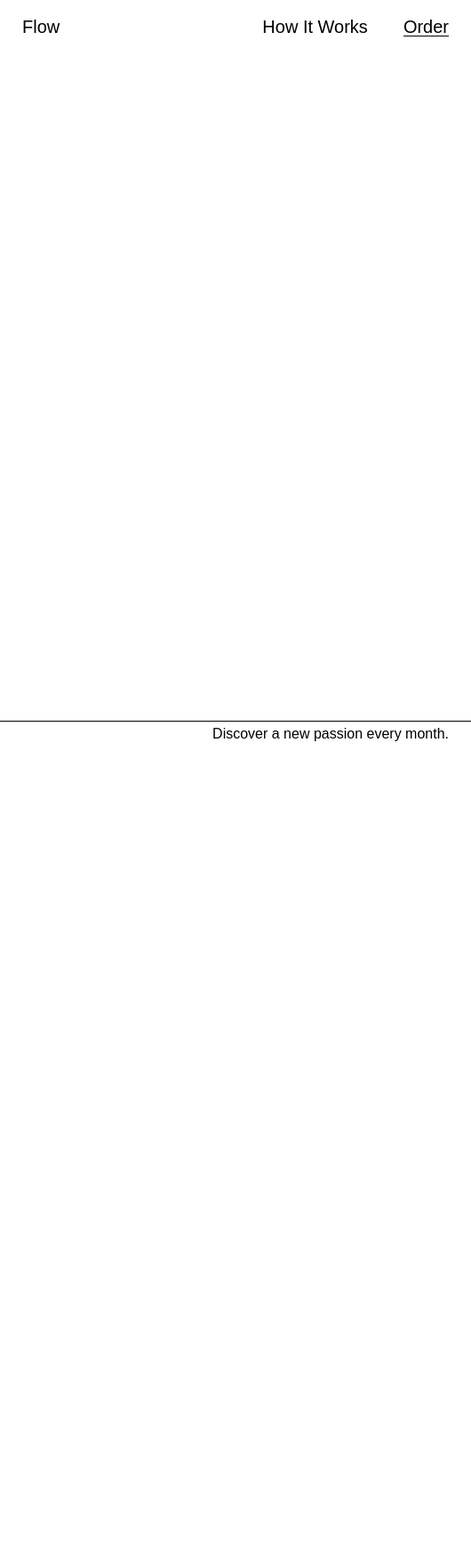
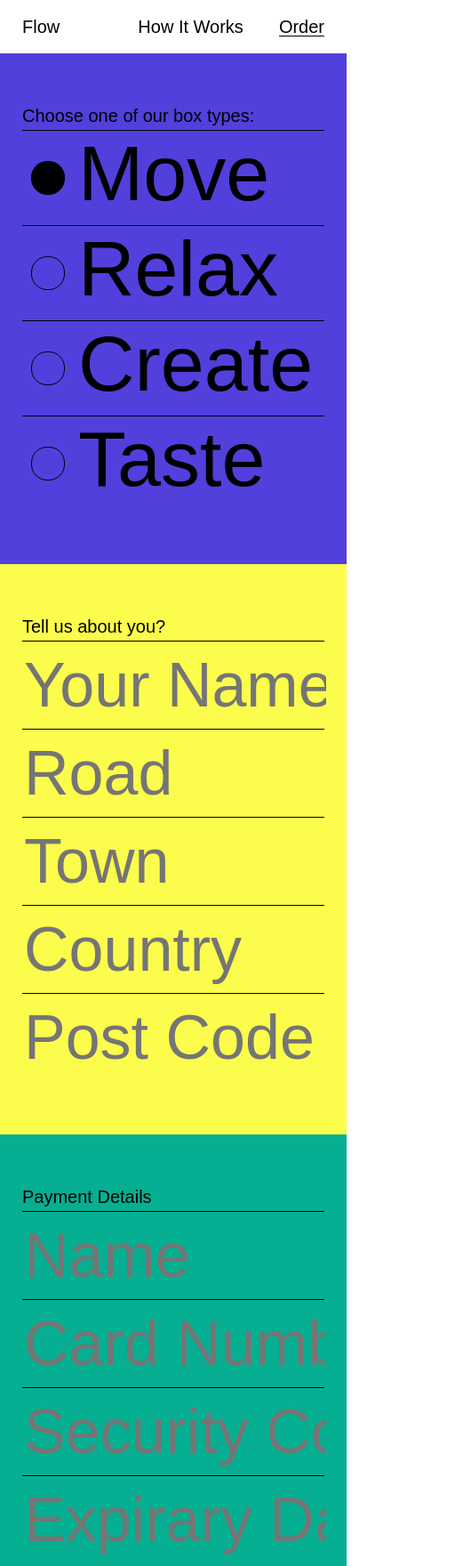
Before and after one commit to Goldgram/FlowConcept, a plain HTML site: page order.html in a window 390 px wide. Shown: the top 1760 px of the page at 89% size, 530 px wide, since content can reach past the window. Before the commit the page ends 844 px from the top, so only its background shows below. Drawn offline with Linux system fonts and the light colour scheme; a web font is replaced by a local one.

Commit message:
wip - basic versions of all pages

```diff
--- a/order.html
+++ b/order.html
@@ -30,7 +30,70 @@
     </header>
 
     <main>
-      Order content
+      <div class="blue margin-top-60 padding-top-60 padding-bottom-60">
+        <div class="container">
+          <div class="order-title">Choose one of our box types:</div>
+          <div class="order-item flex-center order-radio selected" onclick="clickRadio(0)">
+            <div class='icon'></div>
+            <div class='text'>Move</div>
+          </div>
+          <div class="order-item flex-center order-radio" onclick="clickRadio(1)">
+            <div class='icon'></div>
+            <div class='text'>Relax</div>
+          </div>
+          <div class="order-item flex-center order-radio" onclick="clickRadio(2)">
+            <div class='icon'></div>
+            <div class='text'>Create</div>
+          </div>
+          <div class="order-item flex-center order-radio" onclick="clickRadio(3)">
+            <div class='icon'></div>
+            <div class='text'>Taste</div>
+          </div>
+        </div>
+      </div>
+
+      <div class="yellow padding-top-60 padding-bottom-60">
+        <div class="container">
+          <div class="order-title">Tell us about you?</div>
+          <div class="order-item">
+            <input type="text" class="input-yellow" placeholder="Your Name">
+          </div>
+          <div class="order-item">
+            <input type="text" class="input-yellow" placeholder="Road">
+          </div>
+          <div class="order-item">
+            <input type="text" class="input-yellow" placeholder="Town">
+          </div>
+          <div class="order-item">
+            <input type="text" class="input-yellow" placeholder="Country">
+          </div>
+          <div class="order-item">
+            <input type="text" class="input-yellow" placeholder="Post Code">
+          </div>
+        </div>
+      </div>
+
+      <div class="green padding-top-60 padding-bottom-60">
+        <div class="container">
+          <div class="order-title">Payment Details</div>
+          <div class="order-item">
+            <input type="text" class="input-green" placeholder="Name">
+          </div>
+          <div class="order-item">
+            <input type="text" class="input-green" placeholder="Card Number">
+          </div>
+          <div class="order-item">
+            <input type="text" class="input-green" placeholder="Security Code">
+          </div>
+          <div class="order-item">
+            <input type="text" class="input-green" placeholder="Expirary Date">
+          </div>
+        </div>
+      </div>
+
+      <a href="./welcome.html">
+        <div class="container home-link">Order →</div>
+      </a>
     </main>
 
     <footer>
--- a/resources/css/index.css
+++ b/resources/css/index.css
@@ -22,7 +22,7 @@
 body {
   display: flex;
   min-height: 100vh;
-  min-width: 480px;
+  min-width: 320px;
   flex-direction: column;
   margin: 0;
   padding: 0;
@@ -38,7 +38,7 @@ a {
   color: #000000;
 }
 .container {
-  min-width: 480px;
+  min-width: 320px;
   max-width: 1150px;
   margin: 0 auto;
   padding: 0 25px;
@@ -50,17 +50,27 @@ a {
   display: flex;
   justify-content: space-between;
 }
+.flex-center {
+  display: flex;
+  align-items: center;
+}
 .margin-left-40 {
   margin-left: 40px;
+}
+.margin-top-60 {
+  margin-top: 60px;
 }
 .padding-top-60 {
   padding-top: 60px;
 }
+.padding-bottom-40 {
+  padding-bottom: 40px;
+}
 .padding-bottom-50 {
   padding-bottom: 50px;
 }
-.padding-bottom-40 {
-  padding-bottom: 40px;
+.padding-bottom-60 {
+  padding-bottom: 60px;
 }
 
 header {
@@ -96,13 +106,15 @@ main {
 .home-copy {
   font-size: 88px;
   line-height: 92px;
-  padding: 40px 0 200px 0;
+  padding-top: 40px;
+  padding-bottom: 200px;
 }
 .home-link {
   border-top: 1px solid #000000;
   font-size: 88px;
   line-height: 92px;
-  padding: 4px 0;
+  padding-top: 4px;
+  padding-bottom: 4px;
 }
 .home-link span {
   font-size: 20px;
@@ -151,12 +163,14 @@ main {
 }
 .how-container {
   border-top: 1px solid #000000;
-  padding: 20px 0 50px 0;
+  padding-top: 20px;
+  padding-bottom: 50px;
 }
 .how-header {
   font-size: 88px;
   line-height: 92px;
-  padding: 30px 0;
+  padding-top: 30px;
+  padding-bottom: 30px;
 }
 .how-title {
   padding-top: 20px;
@@ -166,6 +180,76 @@ main {
   margin-top: 4px;
 }
 
+.order-title {
+  font-size: 20px;
+  line-height: 20px;
+  padding-bottom: 6px;
+}
+.order-item {
+  border-top: 1px solid #000000;
+  padding-top: 8px;
+  padding-bottom: 8px;
+}
+.order-radio {
+  cursor: pointer;
+}
+.order-radio .icon {
+  height: 36px;
+  width: 36px;
+  margin: 0 15px 0 10px;
+  border: 1px solid #000000;
+  border-radius: 18px;
+}
+.order-radio.selected .icon{
+  background-color: #000000;
+}
+.order-radio .text {
+  font-size: 88px;
+  line-height: 80px;
+  padding-bottom: 10px;
+}
+.input-yellow, .input-green {
+  background-color: transparent;
+  outline: none;
+  border-width: 0;
+  width: 100%;
+  font-size: 70px;
+  line-height: 70px;
+}
+.input-yellow::-webkit-input-placeholder { /* Chrome/Opera/Safari */
+  /* color: #d7d7d7; */
+}
+.input-yellow::-moz-placeholder { /* Firefox 19+ */
+  /* color: #d7d7d7; */
+}
+.input-yellow:-ms-input-placeholder { /* IE 10+ */
+  /* color: #d7d7d7; */
+}
+.input-yellow:-moz-placeholder { /* Firefox 18- */
+  /* color: #d7d7d7; */
+}
+.input-green::-webkit-input-placeholder { /* Chrome/Opera/Safari */
+  /* color: #d7d7d7; */
+}
+.input-green::-moz-placeholder { /* Firefox 19+ */
+  /* color: #d7d7d7; */
+}
+.input-green:-ms-input-placeholder { /* IE 10+ */
+  /* color: #d7d7d7; */
+}
+.input-green:-moz-placeholder { /* Firefox 18- */
+  /* color: #d7d7d7; */
+}
+
+.welcome-title {
+  font-size: 60px;
+  line-height: 60px;
+  padding-bottom: 20px;
+}
+.welcome-text {
+
+}
+
 footer {
   width: 100%;
 }
@@ -173,7 +257,5 @@ footer {
   border-top: 1px solid #000000;
   padding-top: 5px;
   padding-bottom: 10px;
-  /* margin-top: 10px; */
   text-align: right;
-  /* font-size: 16px; */
 }
--- a/resources/js/index.js
+++ b/resources/js/index.js
@@ -9,6 +9,8 @@ const animationInterval = [
   1000, 1000, 1000, 1000, 5000
 ];
 
+const shouldAnimate = document.getElementById('home-animation');
+
 const changeAnimation = (num) => () => {
   document.getElementById('home-animation').style.backgroundColor = animationColor[num];
   document.getElementById('home-animation-text').innerText = animationText[num];
@@ -18,9 +20,24 @@ const changeAnimation = (num) => () => {
 
 (() => {
   const windowheight = window.innerHeight || 800;
-  document.getElementById('home-animation').style.height = windowheight + 'px';
+  if (shouldAnimate) {
+    document.getElementById('home-animation').style.height = windowheight + 'px';
+  }
 })();
 
 window.onload = () => {
-  setTimeout(changeAnimation(0), 500);
+  if (shouldAnimate) {
+    setTimeout(changeAnimation(0), 500);
+  }
 }
+
+const clickRadio = (num) => {
+  const elements = document.getElementsByClassName('order-radio');
+  for (var i = 0; i < 4; i++) {
+    if (num === i) {
+      elements[i].classList.add('selected');
+    } else {
+      elements[i].classList.remove('selected');
+    }
+  }
+}
```
Also changed, not shown: howitworks.html (+2 -21 lines), welcome.html (added, +49 -0 lines).
